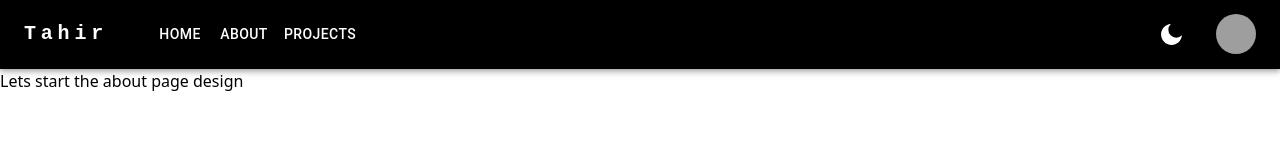
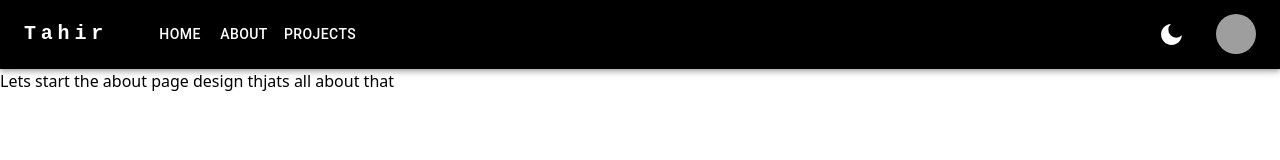
Before and after one commit to devtahirzahid/tahir-portfolio, a Next.js app: page /about in a window 1280 px wide. Shown: the top 160 px of the page. Built offline with nearby package versions, Linux system fonts and the light colour scheme; grey boxes are pictures that could not be loaded.

Commit message:
added the description

```diff
--- a/src/app/(pages)/about/page.tsx
+++ b/src/app/(pages)/about/page.tsx
@@ -1,5 +1,5 @@
 import { Box } from '@mui/material';
 
 export default function About() {
-  return <Box>Lets start the about page design</Box>;
+  return <Box>Lets start the about page design thjats all about that</Box>;
 }
```
